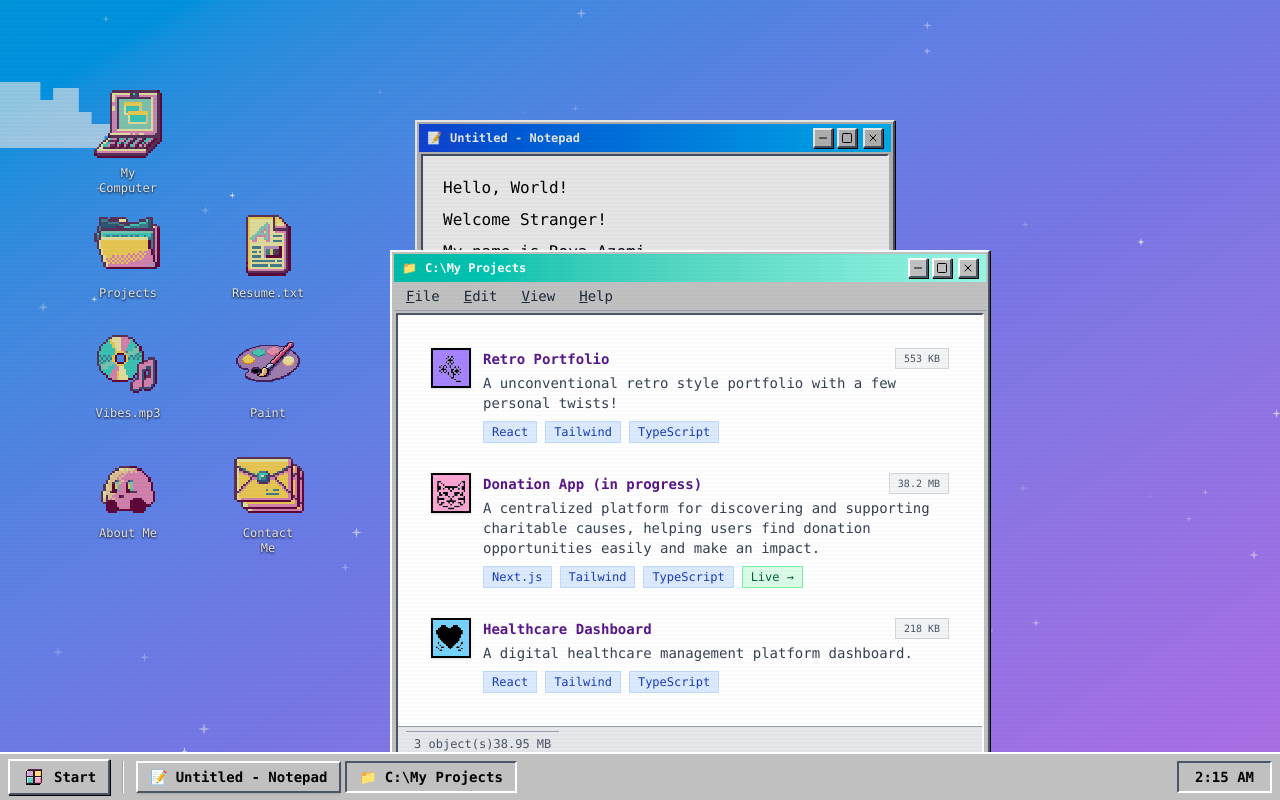
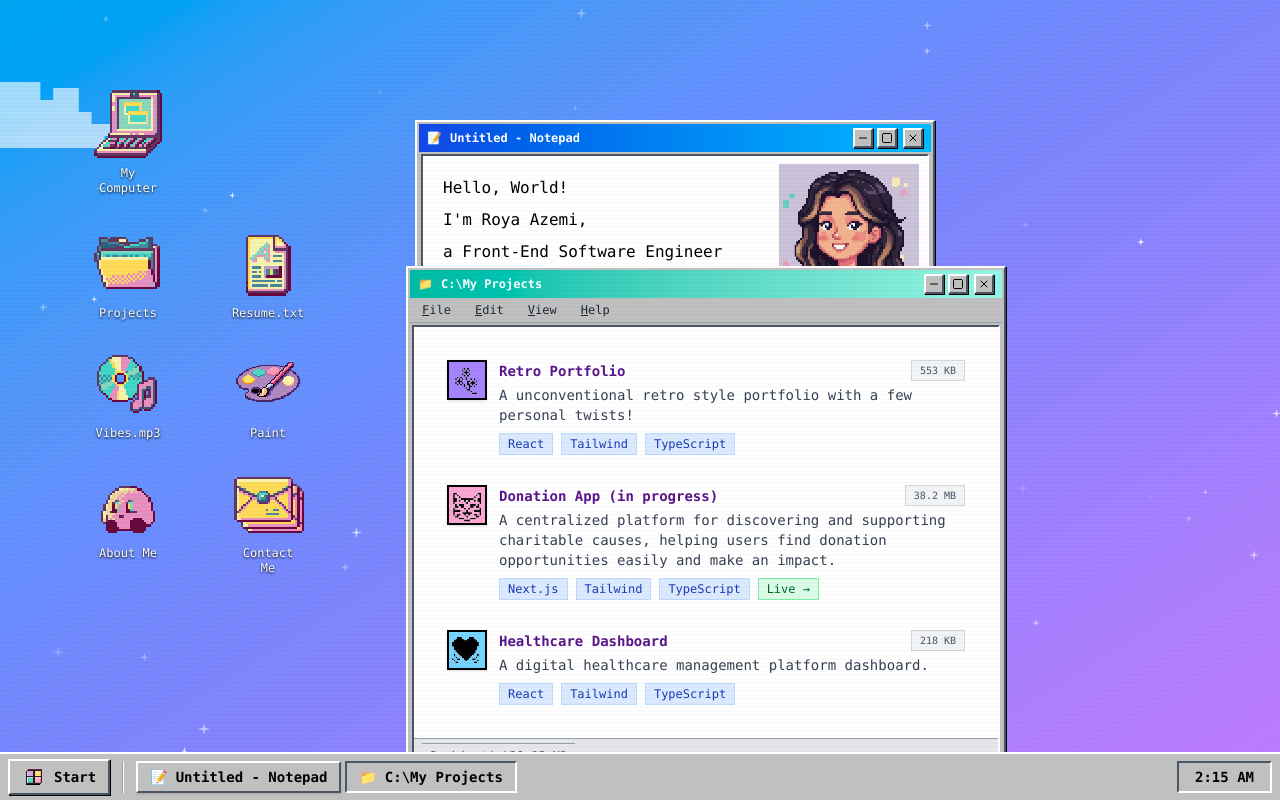
Before and after one commit to Roya9022/roya-profile, a React (Vite) app: page / in a window 1280 px wide. Both pictures are taken after a click on the element "Projects". Built offline with nearby package versions, Linux system fonts and the light colour scheme.

Commit message:
chore: responsiveness fixes and improvements

```diff
--- a/index.html
+++ b/index.html
@@ -2,7 +2,7 @@
 <html lang="en">
   <head>
     <meta charset="UTF-8" />
-    <link rel="icon" type="image/svg+xml" href="/roya.png" />
+    <link rel="icon" type="image/svg+xml" href="/me.png" />
     <meta name="viewport" content="width=device-width, initial-scale=1.0" />
     <title>roya-portfolio</title>
   </head>
--- a/src/App.tsx
+++ b/src/App.tsx
@@ -7,13 +7,24 @@ import DraggableIcon from './components/desktop/draggable-icons';
 import ContentModal from './components/modals/content-modal';
 import IntroNotepad from './components/modals/intro-notepad';
 import { WINDOW_REGISTRY } from './components/modals/content-modal/data';
+import { useWindowManager } from './hooks/useWindowManager';
 
 export default function App() {
   const [iconPositions, setIconPositions] = useState<Record<string, Position>>(INITIAL_ICON_POSITIONS);
-  const [openWindowIds, setOpenWindowIds] = useState<string[]>([]);
-  const [minimizedWindowIds, setMinimizedWindowIds] = useState<string[]>([]);
-  const [focusedId, setFocusedId] = useState<string | null>(null);
-  const [windowPositions, setWindowPositions] = useState<Record<string, Position>>({});
+
+  const {
+    openWindowIds,
+    minimizedWindowIds,
+    maximizedWindowIds,
+    focusedId,
+    windowPositions,
+    setFocusedId,
+    openWindow,
+    closeWindow,
+    minimizeWindow,
+    toggleMaximize,
+    updateWindowPosition,
+  } = useWindowManager();
 
   const taskbarWindows = openWindowIds.map((id) => ({
     id,
@@ -28,7 +39,6 @@ export default function App() {
       const padding = 20;
       const maxX = window.innerWidth - 80;
       const maxY = window.innerHeight - 120;
-
       Object.keys(next).forEach((id) => {
         next[id] = {
           x: Math.min(Math.max(padding, next[id].x), maxX),
@@ -44,57 +54,19 @@ export default function App() {
     return () => window.removeEventListener('resize', clampPositions);
   }, [clampPositions]);
 
-  const updateIconPosition = (id: string, pos: Position) => {
-    setIconPositions((prev) => ({ ...prev, [id]: pos }));
-  };
-
-  const openWindow = (id: string) => {
-    if (!openWindowIds.includes(id)) {
-      const offset = openWindowIds.length * 30;
-
-      setWindowPositions((prev) => ({
-        ...prev,
-        [id]: {
-          x: window.innerWidth / 2 - 250 + offset,
-          y: window.innerHeight / 2 - 150 + offset,
-        },
-      }));
-
-      setOpenWindowIds((prev) => [...prev, id]);
-    }
-
-    setMinimizedWindowIds((prev) => prev.filter((w) => w !== id));
-    setFocusedId(id);
-  };
-  const closeWindow = (id: string) => {
-    setOpenWindowIds((prev) => prev.filter((wId) => wId !== id));
-    setMinimizedWindowIds((prev) => prev.filter((wId) => wId !== id));
-    if (focusedId === id) setFocusedId(null);
-  };
-
-  const minimizeWindow = (id: string) => {
-    if (!minimizedWindowIds.includes(id)) {
-      setMinimizedWindowIds((prev) => [...prev, id]);
-    }
-    if (focusedId === id) setFocusedId(null);
-  };
-
-  const updateWindowPosition = (id: string, pos: Position) => {
-    setWindowPositions((prev) => ({ ...prev, [id]: pos }));
-  };
-
   return (
     <div className='min-h-screen bg-linear-to-br from-sky-500 via-indigo-400 to-purple-400 relative font-mono flex flex-col overflow-hidden'>
       <Background />
-      <div className='flex-1 relative z-10 md:overflow-hidden overflow-y-auto pb-24 md:pb-0'>
-        <div className='flex flex-wrap justify-start gap-6 p-6 md:block md:p-0 md:h-full md:w-full'>
+
+      <div className='flex-1 relative z-10 lg:overflow-hidden overflow-y-auto pb-24 lg:pb-0'>
+        <div className='flex flex-wrap justify-start gap-6 p-6 lg:block lg:p-0 lg:h-full lg:w-full relative z-20'>
           {DESKTOP_ICONS.map((icon) => (
             <DraggableIcon
               key={icon.id}
               imageSrc={`/desktop-icons/${icon.img}`}
               label={icon.label}
               position={iconPositions[icon.id] || { x: 0, y: 0 }}
-              onDrag={(newPos) => updateIconPosition(icon.id, newPos)}
+              onDrag={(pos) => setIconPositions((p) => ({ ...p, [icon.id]: pos }))}
               onClick={() => openWindow(icon.id)}
             />
           ))}
@@ -104,25 +76,31 @@ export default function App() {
           const config = WINDOW_REGISTRY[id];
           if (!config) return null;
 
+          const isMaximized = maximizedWindowIds.includes(id);
           const isFocused = focusedId === id;
-          const isMinimized = minimizedWindowIds.includes(id);
 
           return (
             <div
               key={id}
-              className='absolute w-[90vw] md:w-150 min-h-50'
-              style={{ zIndex: isFocused ? 100 : 50 }}
-              onPointerDown={() => setFocusedId(id)}>
+              className={`fixed inset-0 pointer-events-none ${
+                isMaximized ? 'z-150' : 'lg:absolute lg:inset-auto lg:block'
+              } ${!isMaximized && 'flex items-center justify-center p-4'}`}
+              style={{
+                zIndex: isMaximized ? 150 : isFocused ? 100 : 50,
+                left: isMaximized || window.innerWidth < 1024 ? 0 : undefined,
+                top: isMaximized || window.innerWidth < 1024 ? 0 : undefined,
+              }}>
               <ContentModal
-                title={config.title}
-                headerColor={config.headerColor}
+                {...config}
                 position={windowPositions[id] || { x: 100, y: 100 }}
+                isMaximized={isMaximized}
+                isMinimized={minimizedWindowIds.includes(id)}
                 onClose={() => closeWindow(id)}
                 onMinimize={() => minimizeWindow(id)}
+                onMaximize={() => toggleMaximize(id)}
                 onDrag={(pos) => updateWindowPosition(id, pos)}
-                onFocus={() => setFocusedId(id)}
-                isMinimized={isMinimized}>
-                <div className='flex flex-col h-full'>
+                onFocus={() => setFocusedId(id)}>
+                <div className='flex flex-col h-full pointer-events-auto'>
                   <div className='flex-1 bg-white overflow-y-auto p-4 md:p-6'>{config.content}</div>
                   {config.footer && (
                     <div className='bg-gray-200 border-t border-gray-400 px-2 py-1 flex justify-between text-xs text-gray-600'>
@@ -136,15 +114,18 @@ export default function App() {
         })}
       </div>
 
+      <div className='relative z-200'>
         <Taskbar
           windows={taskbarWindows}
           onClickWindow={(id) => {
             if (minimizedWindowIds.includes(id)) {
-            setMinimizedWindowIds((prev) => prev.filter((w) => w !== id));
+              openWindow(id);
+            } else {
+              setFocusedId(id);
             }
-          setFocusedId(id);
           }}
         />
       </div>
+    </div>
   );
 }
--- a/src/components/desktop/taskbar/index.tsx
+++ b/src/components/desktop/taskbar/index.tsx
@@ -19,14 +19,11 @@ const Taskbar: React.FC<TaskbarProps> = ({ windows = [], onClickWindow }) => {
       </button>
       <div className='h-6 md:h-8 w-0.5 bg-gray-400 border-r border-white mx-1' />
       <div className='flex-1 flex gap-1 overflow-x-auto h-full items-center'>
-        {/* Notepad - always visible */}
         <button
           className={`bg-[#C0C0C0] px-2 md:px-3 py-1 flex items-center gap-2 min-w-25 md:min-w-37.5 hover:brightness-110 shadow-sm ${WIN_OUTSET}`}>
           <span className='text-xs md:text-sm'>📝</span>
           <span className='text-xs md:text-sm truncate font-bold text-black'>Untitled - Notepad</span>
         </button>
-
-        {/* Minimized windows */}
         {windows.map((window) => (
           <button
             key={window.id}
--- a/src/components/modals/content-modal/index.tsx
+++ b/src/components/modals/content-modal/index.tsx
@@ -1,9 +1,8 @@
-import { useRef } from 'react';
+import { useRef, useState, useEffect } from 'react';
 import { Minus, Square, X } from 'lucide-react';
 import type { Position } from '../../../types';
 import { WIN_OUTSET, WIN_INSET } from '../../../constants/icons';
 import TitleBarButton from '../intro-notepad/components/TitleBarButton';
-
 
 interface ContentModalProps {
   title: string;
@@ -18,22 +17,47 @@ interface ContentModalProps {
   isMinimized?: boolean;
 }
 
+interface ContentModalProps {
+  title: string;
+  onClose: () => void;
+  onMinimize?: () => void;
+  onMaximize?: () => void;
+  isMaximized?: boolean;
+  children: React.ReactNode;
+  headerColor?: string;
+  width?: string;
+  position: Position;
+  onDrag: (pos: Position) => void;
+  onFocus?: () => void;
+  isMinimized?: boolean;
+}
+
 const ContentModal: React.FC<ContentModalProps> = ({
   title,
   onClose,
   onMinimize,
+  onMaximize,
+  isMaximized = false,
   children,
   headerColor = 'from-purple-800 to-purple-400',
-  width = 'max-w-3xl',
+  width = 'md:w-150',
   position,
   onDrag,
   onFocus,
   isMinimized = false,
 }) => {
+  const [isMobile, setIsMobile] = useState(false);
   const dragInfo = useRef({ isDragging: false, startX: 0, startY: 0 });
 
+  useEffect(() => {
+    const checkMobile = () => setIsMobile(window.innerWidth < 1024);
+    checkMobile();
+    window.addEventListener('resize', checkMobile);
+    return () => window.removeEventListener('resize', checkMobile);
+  }, []);
+
   const handlePointerDown = (e: React.PointerEvent) => {
-    if ((e.target as HTMLElement).closest('button')) return;
+    if (isMaximized || isMobile || (e.target as HTMLElement).closest('button')) return;
     dragInfo.current = {
       isDragging: true,
       startX: e.clientX - position.x,
@@ -45,7 +69,6 @@ const ContentModal: React.FC<ContentModalProps> = ({
 
   const handlePointerMove = (e: React.PointerEvent) => {
     if (!dragInfo.current.isDragging) return;
-
     onDrag({
       x: e.clientX - dragInfo.current.startX,
       y: e.clientY - dragInfo.current.startY,
@@ -62,26 +85,30 @@ const ContentModal: React.FC<ContentModalProps> = ({
   if (isMinimized) return null;
 
   return (
-    <div className='relative z-50' onPointerDown={onFocus}>
-      <div
-        className='fixed inset-0 bg-black/10'
-        onClick={(e) => {
-          e.stopPropagation();
-        }}
-      />
+    <div className='relative h-full w-full pointer-events-auto' onPointerDown={onFocus}>
+      {!isMaximized && <div className='fixed inset-0 bg-black/20 lg:hidden' onClick={onClose} />}
 
       <div
-        className={`absolute bg-[#C0C0C0] flex flex-col p-0.5 ${WIN_OUTSET} ${width} w-full max-h-[85vh] md:max-h-[80vh]`}
+        className={`
+          bg-[#C0C0C0] flex flex-col p-0.5 ${WIN_OUTSET}
+          ${
+            isMaximized
+              ? 'fixed inset-0 w-screen h-screen z-[200]'
+              : `relative md:absolute ${width} w-[95vw] max-h-[85vh]`
+          }
+        `}
         style={{
-          left: `${position.x}px`,
-          top: `${position.y}px`,
+          left: isMaximized || isMobile ? 'auto' : `${position.x}px`,
+          top: isMaximized || isMobile ? 'auto' : `${position.y}px`,
           willChange: 'left, top',
         }}>
         <div
           onPointerDown={handlePointerDown}
           onPointerMove={handlePointerMove}
           onPointerUp={handlePointerUp}
-          className={`bg-linear-to-r ${headerColor} px-2 py-1 flex justify-between items-center select-none cursor-move touch-none`}>
+          className={`bg-linear-to-r ${headerColor} px-2 py-1 flex justify-between items-center select-none ${
+            isMaximized || isMobile ? 'cursor-default' : 'cursor-move'
+          } touch-none`}>
           <div className='flex items-center gap-2 pointer-events-none text-white font-bold text-xs'>
             <span>📁</span>
             <span className='truncate'>{title}</span>
@@ -99,8 +126,10 @@ const ContentModal: React.FC<ContentModalProps> = ({
               Icon={Square}
               onClick={(e) => {
                 e.stopPropagation();
+                onMaximize?.();
               }}
             />
+
             <TitleBarButton
               Icon={X}
               className='ml-0.5'
@@ -111,18 +140,14 @@ const ContentModal: React.FC<ContentModalProps> = ({
             />
           </div>
         </div>
-
-        <div className='px-2 py-1 flex gap-2 md:gap-4 text-xs md:text-sm border-b border-gray-400 text-gray-800 bg-[#C0C0C0]'>
+        <div className='px-2 py-1 flex gap-4 text-xs border-b border-gray-400 text-gray-800 bg-[#C0C0C0]'>
           {['File', 'Edit', 'View', 'Help'].map((item) => (
-            <button
-              key={item}
-              className='hover:bg-blue-800 hover:text-white px-1 cursor-default focus:outline-none focus:bg-blue-800 focus:text-white'>
+            <button key={item} className='hover:bg-blue-800 hover:text-white px-1'>
               <span className='underline'>{item[0]}</span>
               {item.slice(1)}
             </button>
           ))}
         </div>
-
         <div className={`m-0.5 overflow-auto flex-1 bg-white ${WIN_INSET}`}>{children}</div>
       </div>
     </div>
--- a/src/components/modals/intro-notepad/index.tsx
+++ b/src/components/modals/intro-notepad/index.tsx
@@ -10,11 +10,13 @@ const IntroNotepad = () => {
   const [isDragging, setIsDragging] = useState(false);
   const [dragStart, setDragStart] = useState({ x: 0, y: 0 });
   const [cursorVisible, setCursorVisible] = useState(true);
+  const [windowWidth, setWindowWidth] = useState(window.innerWidth);
 
   useEffect(() => {
     const checkMobile = () => {
-      const mobile = window.innerWidth < 768;
+      const mobile = window.innerWidth < 1024;
       setIsMobile(mobile);
+      setWindowWidth(window.innerWidth);
       if (!mobile) {
         setPosition({
           x: Math.max(20, Math.floor((window.innerWidth - 450) / 2)),
@@ -22,9 +24,11 @@ const IntroNotepad = () => {
         });
       }
     };
+
     checkMobile();
     window.addEventListener('resize', checkMobile);
     const interval = setInterval(() => setCursorVisible((v) => !v), 530);
+
     return () => {
       window.removeEventListener('resize', checkMobile);
       clearInterval(interval);
@@ -48,11 +52,18 @@ const IntroNotepad = () => {
     e.currentTarget.releasePointerCapture(e.pointerId);
   };
 
-  const lines = ['Hello, World!', 'Welcome Stranger!', 'My name is Roya Azemi', "and I'm a Front-End Software Engineer!"];
+  const lines = [
+    'Hello, World!',
+    "I'm Roya Azemi,",
+    'a Front-End Software Engineer',
+    "based in Maryland",
+    "with 4+ years of experience.",
+
+  ];
 
   return (
     <div
-      className='relative mx-auto mb-20 md:absolute md:mx-0 md:mb-0 z-40 w-[90vw] sm:w-96 md:w-105 lg:w-120'
+      className='relative mx-auto mb-10 mt-4 lg:absolute lg:mx-0 lg:mb-0 lg:mt-0 z-40 w-[90vw] sm:w-96 md:w-105 lg:w-130'
       style={{
         transform: !isMobile ? `translate3d(${position.x}px, ${position.y}px, 0)` : 'none',
         left: 0,
@@ -63,7 +74,9 @@ const IntroNotepad = () => {
           onPointerDown={handlePointerDown}
           onPointerMove={handlePointerMove}
           onPointerUp={handlePointerUp}
-          className='bg-linear-to-r from-blue-700 to-sky-400 px-2 py-1 flex justify-between items-center cursor-move touch-none'>
+          className={`bg-linear-to-r from-blue-700 to-sky-400 px-2 py-1 flex justify-between items-center ${
+            isMobile ? 'cursor-default' : 'cursor-move'
+          } touch-none`}>
           <div className='flex items-center gap-2 pointer-events-none text-white font-bold text-xs select-none'>
             <span>📝</span> Untitled - Notepad
           </div>
@@ -73,14 +86,23 @@ const IntroNotepad = () => {
             <TitleBarButton Icon={X} className='ml-0.5' />
           </div>
         </div>
-        <div className={`m-0.5 bg-white p-3 md:p-5 font-mono text-xs sm:text-sm md:text-base h-full ${WIN_INSET}`}>
+        <div
+          className={`m-0.5 bg-white p-3 md:p-5 font-mono text-xs sm:text-sm md:text-base h-full ${WIN_INSET} relative`}>
+          {windowWidth > 404 && (
+            <img
+              src='/me.png'
+              alt='Roya Azemi'
+              className='absolute top-2 right-2 w-20 h-20 md:w-25 md:h-25 lg:w-35 lg:h-35 object-contain'
+            />
+          )}
+
           {lines.map((line, index) => (
             <p key={index} className='mb-1 md:mb-2 text-black'>
               {line}
             </p>
           ))}
           <div className='flex items-end flex-wrap'>
-            <p className='inline text-black'>Feel free to browse my desktop :D</p>
+            <p className='inline text-black'>Feel free to browse my desktop! :D</p>
             <span
               className={`ml-1 inline-block h-3 w-2 mb-0.5 md:h-5 md:w-2 bg-black ${!cursorVisible ? 'invisible' : ''}`}
             />
--- a/src/constants/icons.ts
+++ b/src/constants/icons.ts
@@ -18,12 +18,12 @@ export const DESKTOP_ICONS: IconData[] = [
 
 export const INITIAL_ICON_POSITIONS: Record<string, Position> = {
   computer: { x: 80, y: 80 },
-  projects: { x: 80, y: 200 },
-  vibes: { x: 80, y: 320 },
-  about: { x: 80, y: 440 },
-  resume: { x: 220, y: 200 },
-  paint: { x: 220, y: 320 },
-  contact: { x: 220, y: 440 },
+  projects: { x: 80, y: 220 },
+  vibes: { x: 80, y: 340 },
+  about: { x: 80, y: 460 },
+  resume: { x: 220, y: 220 },
+  paint: { x: 220, y: 340 },
+  contact: { x: 220, y: 460 },
 };
 
 export const WIN_OUTSET =
--- /dev/null
+++ b/src/hooks/useWindowManager.ts
@@ -0,0 +1,62 @@
+import { useState } from 'react';
+import type { Position } from '../types';
+
+export const useWindowManager = () => {
+  const [openWindowIds, setOpenWindowIds] = useState<string[]>([]);
+  const [minimizedWindowIds, setMinimizedWindowIds] = useState<string[]>([]);
+  const [maximizedWindowIds, setMaximizedWindowIds] = useState<string[]>([]);
+  const [focusedId, setFocusedId] = useState<string | null>(null);
+  const [windowPositions, setWindowPositions] = useState<Record<string, Position>>({});
+
+  const openWindow = (id: string) => {
+    if (!openWindowIds.includes(id)) {
+      const offset = openWindowIds.length * 30;
+      setWindowPositions((prev) => ({
+        ...prev,
+        [id]: {
+          x: window.innerWidth / 2 - 250 + offset,
+          y: window.innerHeight / 2 - 150 + offset,
+        },
+      }));
+      setOpenWindowIds((prev) => [...prev, id]);
+    }
+    setMinimizedWindowIds((prev) => prev.filter((w) => w !== id));
+    setFocusedId(id);
+  };
+
+  const closeWindow = (id: string) => {
+    setOpenWindowIds((prev) => prev.filter((wId) => wId !== id));
+    setMinimizedWindowIds((prev) => prev.filter((wId) => wId !== id));
+    setMaximizedWindowIds((prev) => prev.filter((wId) => wId !== id));
+    if (focusedId === id) setFocusedId(null);
+  };
+
+  const minimizeWindow = (id: string) => {
+    if (!minimizedWindowIds.includes(id)) {
+      setMinimizedWindowIds((prev) => [...prev, id]);
+    }
+    if (focusedId === id) setFocusedId(null);
+  };
+
+  const toggleMaximize = (id: string) => {
+    setMaximizedWindowIds((prev) => (prev.includes(id) ? prev.filter((wId) => wId !== id) : [...prev, id]));
+  };
+
+  const updateWindowPosition = (id: string, pos: Position) => {
+    setWindowPositions((prev) => ({ ...prev, [id]: pos }));
+  };
+
+  return {
+    openWindowIds,
+    minimizedWindowIds,
+    maximizedWindowIds,
+    focusedId,
+    windowPositions,
+    setFocusedId,
+    openWindow,
+    closeWindow,
+    minimizeWindow,
+    toggleMaximize,
+    updateWindowPosition,
+  };
+};
```
Also changed, not shown: public/me.png (added), public/roya.png (deleted). Lines whose indentation alone changed are shown as unchanged.
